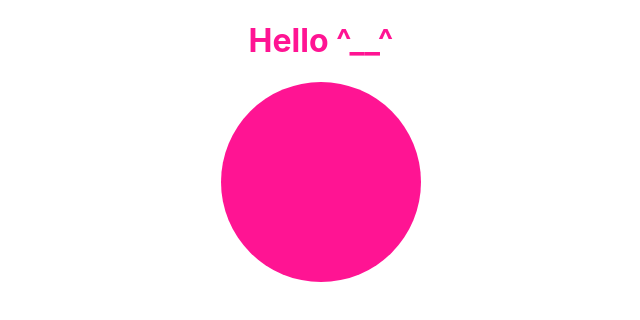
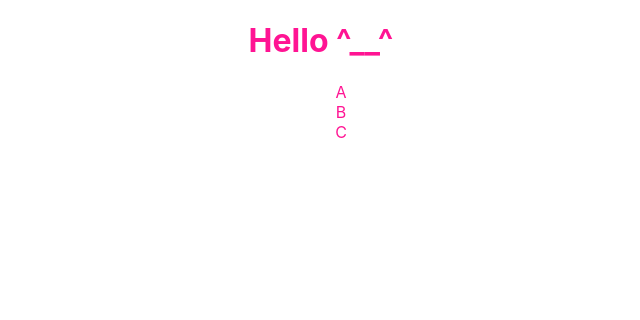
Before and after one commit to NguyenTrGiang97/react-hooks-basic, a React (Create React App) app: page / in a window 1280 px wide. Shown: the top 320 px of the page, without its empty margins (319-959 px from the left). Built offline with nearby package versions, Linux system fonts and the light colour scheme.

Commit message:
TodoList item use useState

```diff
--- a/src/App.js
+++ b/src/App.js
@@ -1,13 +1,38 @@
-import React from 'react';
+import React, { useState } from 'react';
 import './App.scss';
 import ColorBox from './components/ColorBox/ColorBox';
+import TodoList from './components/TodoList';
 
 
 function App() {
+
+   const [todoList, setTodoList] = useState([
+      { id: 1, title: 'A' },
+      { id: 2, title: 'B' },
+      { id: 3, title: 'C' },
+   ]);
+
+   function handleTodoClick(todo) {
+      //console.log(todo);
+      // tìm id của từng phần tử
+      const index = todoList.findIndex(x => x.id === todo.id );
+      // console.log(index);
+      // index < 0 thì k làm gì cả
+      if(index <0) return;
+      // clone ra 1 array mới để tránh làm thay đổi mảng hiện tại
+      const newTodoList = [...todoList];
+      // cắt 1 phần tử tại vị trí index
+      newTodoList.splice(index, 1);
+      // cập nhật lại todo
+      setTodoList(newTodoList);
+   }
+
    return (
       <div className="App">
          <h1>Hello ^__^</h1>
-         <ColorBox />
+         {/* <ColorBox /> */}
+
+         <TodoList todos={todoList} onTodoClick = {handleTodoClick} />
       </div>
    );
 }
--- a/src/components/ColorBox/ColorBox.js
+++ b/src/components/ColorBox/ColorBox.js
@@ -1,5 +1,4 @@
 import React, { useState } from 'react';
-import PropTypes from 'prop-types';
 import './ColorBox.scss';
 
 ColorBox.propTypes = {
--- /dev/null
+++ b/src/components/TodoList/TodoList.scss
@@ -0,0 +1,3 @@
+.todo-list {
+    list-style: none;
+}
--- /dev/null
+++ b/src/components/TodoList/index.js
@@ -0,0 +1,34 @@
+import React from 'react';
+import PropTypes from 'prop-types';
+import './TodoList.scss';
+
+TodoList.propTypes = {
+    todos: PropTypes.array,
+    onTodoClick: PropTypes.func,
+};
+
+// set giá trị mặc định
+TodoList.defaultProps = {
+    todos: [],
+    onTodoClick: null,
+}
+
+function TodoList(props) {
+    const {todos, onTodoClick} = props;
+
+    function handleClick(todo) {
+        if(onTodoClick) {
+            onTodoClick(todo);
+        }
+    }
+
+    return (
+        <ul className="todo-list">
+            {todos.map(todo => (
+                <li key={todo.id} onClick={() => handleClick(todo)}>{todo.title}</li>
+            ))}
+        </ul>
+    );
+}
+
+export default TodoList;
```
